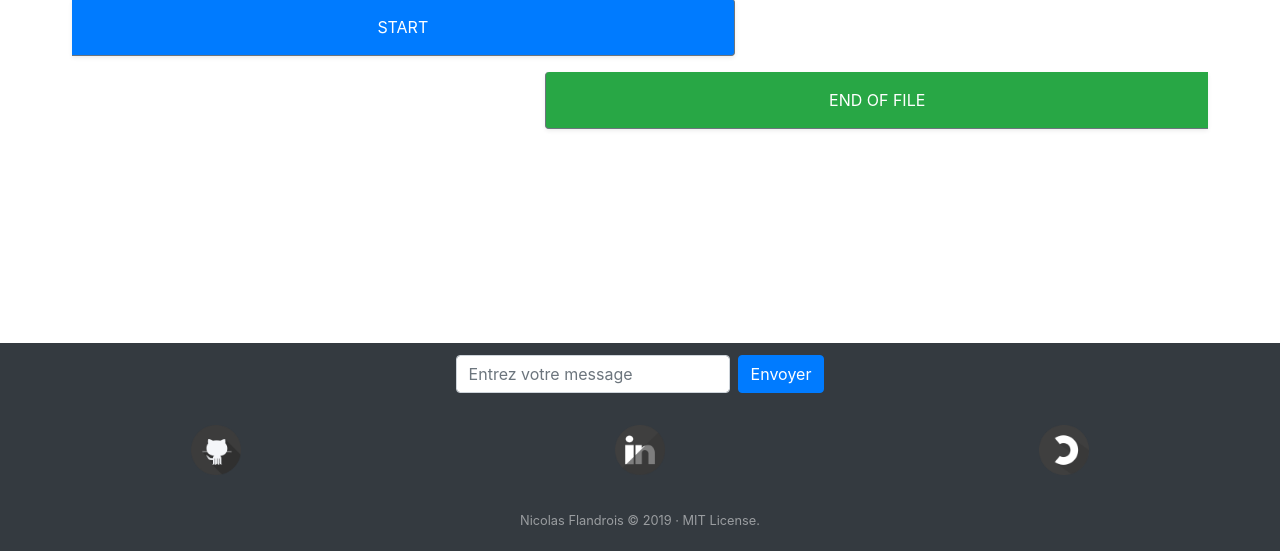
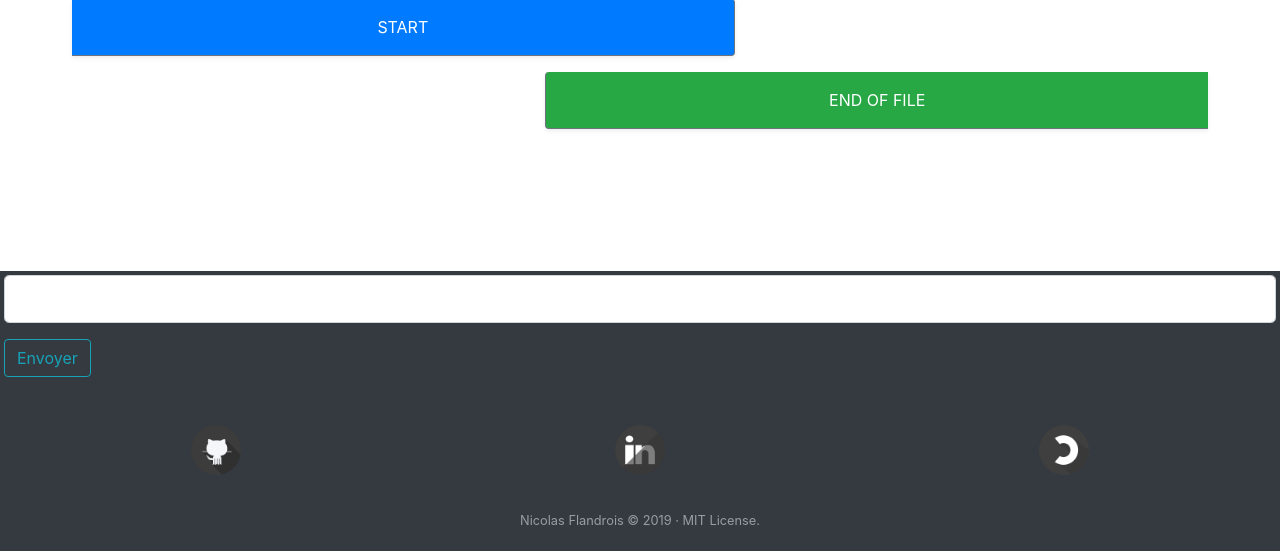
Before and after one commit to NicolasFlandrois/PapyBot, a Flask app: template templates/index.html in a window 1280 px wide. Shown: the part 249-800 px from the top of the page. Run offline with Flask 2, Linux system fonts and the light colour scheme; the template is opened without the code that fills it: values that come from a table or form of the project are taken from there, others are empty; some libraries are stand-ins or nearby versions.

Commit message:
First Layout of Flask Form creator
Still need to work on the Display & JS

```diff
--- /dev/null
+++ b/form.py
@@ -0,0 +1,16 @@
+#!/usr/bin/python3.7
+# UTF8
+# Date: Fri 16 Aug 2019 15:39:17 CEST
+# Author: Nicolas Flandrois
+# Requirement for this section: pip install flask-wtf
+
+from flask_wtf import FlaskForm
+from wtforms import StringField, SubmitField
+from wtforms.validators import DataRequired, Length
+
+
+class QuestionForm(FlaskForm):
+    message = StringField('Entrez votre message',
+                           validators=[DataRequired(), Length(min=2, max=20)])
+
+    submit = SubmitField('Envoyer')
--- a/server.py
+++ b/server.py
@@ -3,7 +3,8 @@
 # Date: Fri 16 Aug 2019 15:39:17 CEST
 # Author: Nicolas Flandrois
 
-from flask import Flask, render_template, request, jsonify, url_for
+from flask import Flask, render_template, request, jsonify, url_for, redirect
+from form import QuestionForm
 import json
 
 
@@ -12,18 +13,25 @@ app = Flask(__name__)
 
 @app.route('/')
 def index():
+    form = QuestionForm()
     return render_template('index.html')
 
 
-@app.route('/msg', methods=['POST'])
-def msg():
-    # msg = request.form['user_request']
-        # Do sthg
-    # print('request: ', type(request.form))
-    # print('msg: ', type(msg))
-    print('Pouloulou')
-    send = {'result':f'Hello World {msg}'}
-    return jsonify(send)
+# @app.route('/msg', methods=['POST'])
+# def msg():
+#     # msg = request.form['user_request']
+#         # Do sthg
+#     # print('request: ', type(request.form))
+#     # print('msg: ', type(msg))
+#     print('Pouloulou')
+#     send = {'result':f'Hello World {msg}'}
+#     return jsonify(send)
+
+
+# @app.route('/form')
+# def form():
+
+#     return redirect(url_for('index'))
 
 
 if __name__ == "__main__":
--- a/static/index.js
+++ b/static/index.js
@@ -28,28 +28,3 @@
 
 
 // });
-
-$(document).ready(function() {
-
-    $('form').on('submit', function(event) {
-
-        event.preventDefault();
-
-        $.ajax({
-            data : {
-                question : $('#userRequest').val()
-            },
-            type : 'POST',
-            url : '/msg'
-        });
-
-        $.done(function(data) {
-
-            $('#dialogBox').text(data).show();
-
-        });
-
-
-    });
-
-});
--- a/templates/index.html
+++ b/templates/index.html
@@ -82,12 +82,21 @@
     <footer class="footer fixed-bottom flex-shrink-0 p-1 bg-dark text-white-50" style="width: 100%; height: auto;">
 
         <!-- Form to input question -->
-        <div class="container-fluid d-flex justify-content-center p-2 mr-3" > <!-- style="margin-bottom:150px" -->
-            <form id="user_form" class="form-inline">
-                <input id="userRequest" name="userRequest" type="text" class="form-control mb-2 mr-sm-2" placeholder="Entrez votre message" required="required">
-                <submit id="submit" name="submit" type="submit" class="btn btn-primary mb-2">Envoyer</submit>
-            </form>
-        </div>
+        {% block content %}
+            <div class="content-section">
+                <form method="POST" action="">
+                    {{ form.hidden_tag() }}
+                    <fieldset class="form-group">
+                        <div class="form-group">
+                            {{ form.message(class='form-control form-control-lg') }}
+                        </div>
+                        <div class="form-group">
+                            {{ form.submit(class='btn btn-outline-info') }}
+                        </div>
+                    </fieldset>
+                </form>
+            </div>
+        {% endblock content %}
 
         <!-- Footers -->
         <div class="d-flex footer_block">
```
Also changed, not shown: static/form.js (added).
